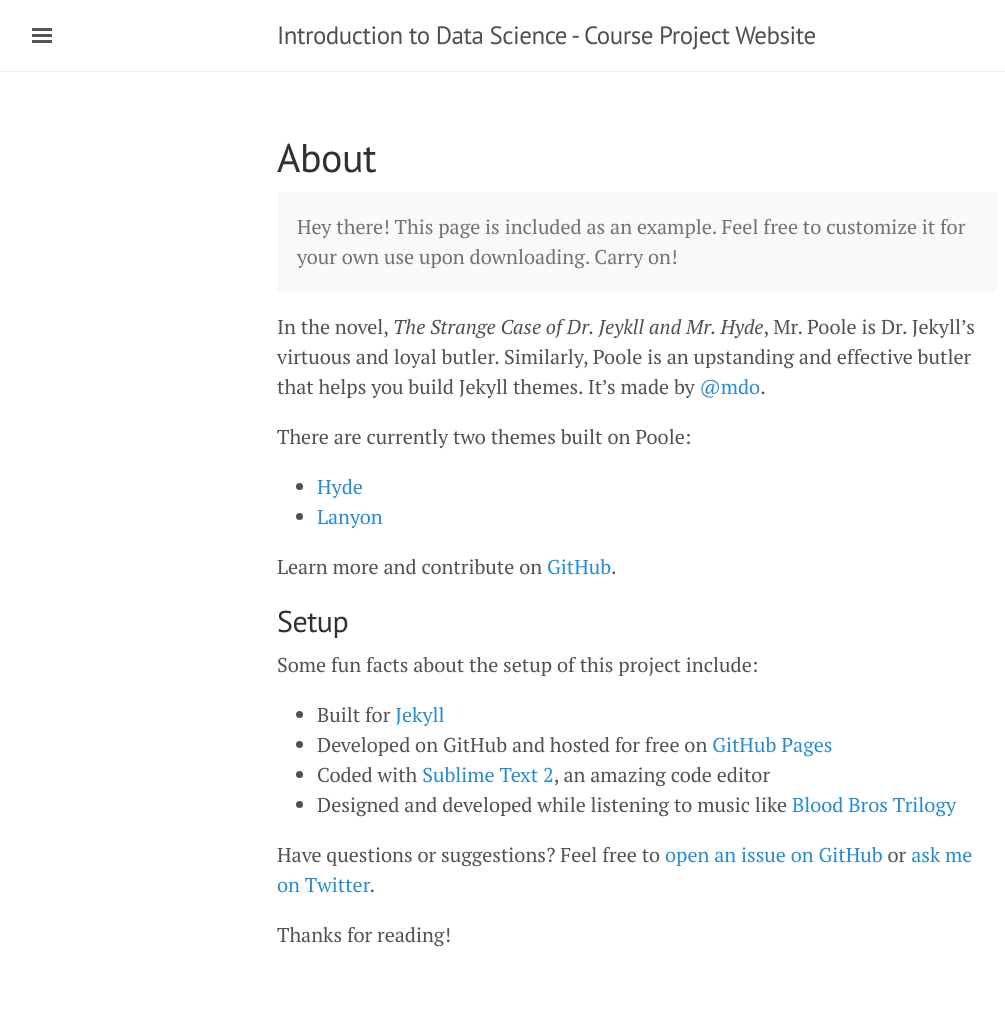
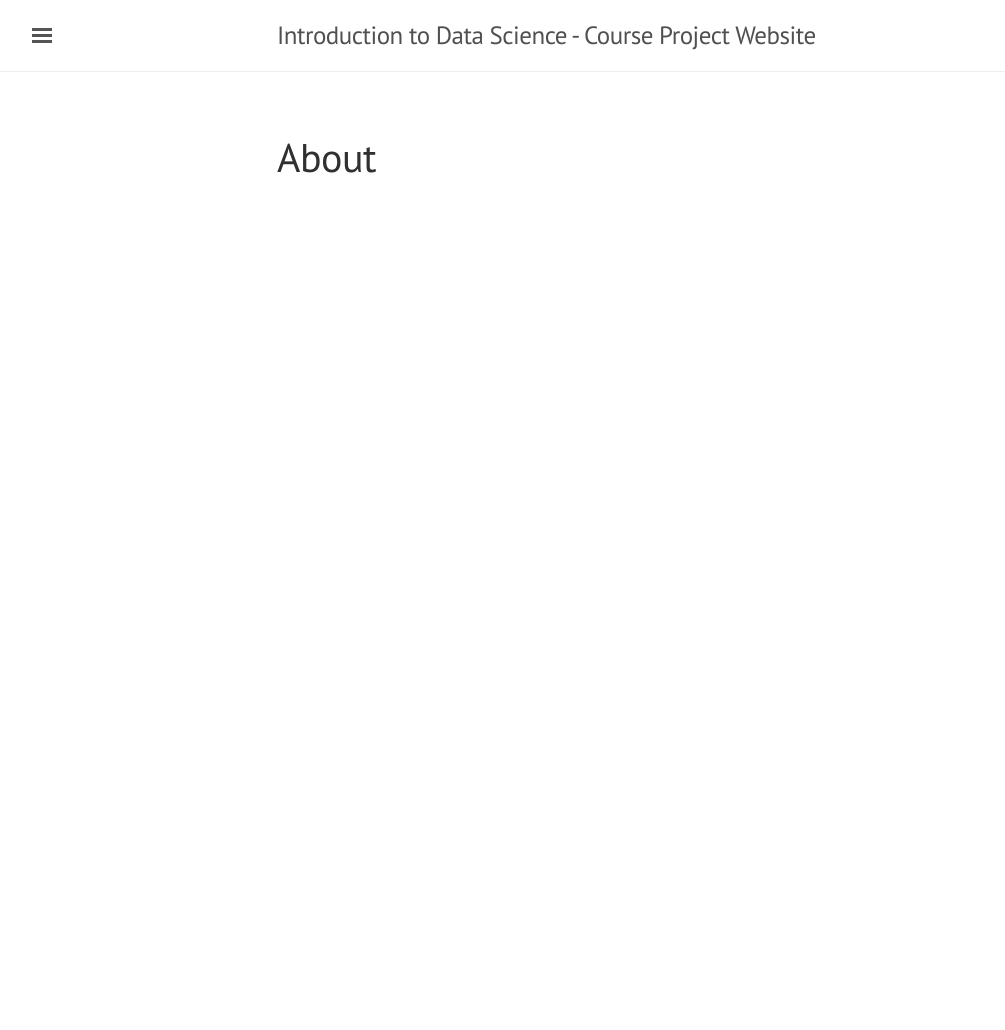
Before and after one commit to titu1994/IDS-Course-Project, a Jekyll site: the page built from about.md, in a window 1280 px wide. Shown: the whole page, without its empty margins (3-1008 px from the left). Built offline with Jekyll 4.4.1, drawn with Linux system fonts in a browser that asks for light colours; after the commit the page ends 900 px from its top, so only the background shows below that.

Commit message:
Remove redundent /

```diff
--- a/about.md
+++ b/about.md
@@ -2,29 +2,3 @@
 layout: page
 title: About
 ---
-
-<p class="message">
-  Hey there! This page is included as an example. Feel free to customize it for your own use upon downloading. Carry on!
-</p>
-
-In the novel, *The Strange Case of Dr. Jeykll and Mr. Hyde*, Mr. Poole is Dr. Jekyll's virtuous and loyal butler. Similarly, Poole is an upstanding and effective butler that helps you build Jekyll themes. It's made by [@mdo](https://twitter.com/mdo).
-
-There are currently two themes built on Poole:
-
-* [Hyde](http://hyde.getpoole.com)
-* [Lanyon](http://lanyon.getpoole.com)
-
-Learn more and contribute on [GitHub](https://github.com/poole).
-
-## Setup
-
-Some fun facts about the setup of this project include:
-
-* Built for [Jekyll](http://jekyllrb.com)
-* Developed on GitHub and hosted for free on [GitHub Pages](https://pages.github.com)
-* Coded with [Sublime Text 2](http://sublimetext.com), an amazing code editor
-* Designed and developed while listening to music like [Blood Bros Trilogy](https://soundcloud.com/maddecent/sets/blood-bros-series)
-
-Have questions or suggestions? Feel free to [open an issue on GitHub](https://github.com/poole/issues/new) or [ask me on Twitter](https://twitter.com/mdo).
-
-Thanks for reading!
--- a/index.html
+++ b/index.html
@@ -7,7 +7,7 @@
   {% for post in paginator.posts %}
   <div class="post">
     <h1 class="post-title">
-      <a href="{{ site.baseurl }}/{{ post.url }}">
+      <a href="{{ site.baseurl }}{{ post.url }}">
         {{ post.title }}
       </a>
     </h1>
```
